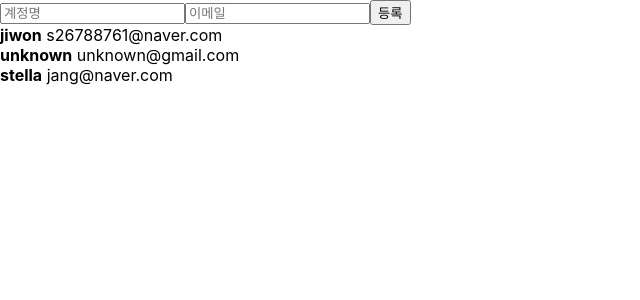
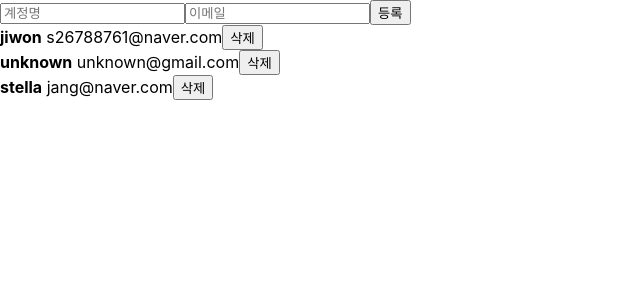
Before and after one commit to zwonlala/react_tutorial, a React (Create React App) app: page / in a window 1280 px wide. Shown: the top 300 px of the page, without its empty margins (0-640 px from the left). Built offline with nearby package versions, Linux system fonts and the light colour scheme.

Commit message:
15] 배열에 항목 제거하기 lecture 15 complete readme.md update

```diff
--- a/src/App.js
+++ b/src/App.js
@@ -59,6 +59,10 @@ function App() {
     nextId.current += 1; //기존 값에 1 추가
   }
 
+  const onRemove = id => {
+    setUsers(users.filter(user => user.id !== id));
+  }
+
 
 
   return (
@@ -69,7 +73,7 @@ function App() {
         onChange={onChange}
         onCreate={onCreate}
       />
-      <UserList users={users}/>
+      <UserList users={users} onRemove={onRemove}/>
     </>
   );
 }
--- a/src/UserList.js
+++ b/src/UserList.js
@@ -1,19 +1,21 @@
 import React from 'react';
 
-function User( { user }) {
+function User( { user, onRemove }) {
+    const { username, email, id } = user;
     return (
         <div>
-            <b>{user.username}</b> <span>{user.email}</span>
+            <b>{username}</b> <span>{email}</span>
+            <button onClick={() => onRemove(id)}>삭제</button>
         </div>
     );
 }
-function UserList({ users }) {
+function UserList({ users, onRemove }) {
 
     return (
         <div>
             {
                 users.map(
-                    user => <User user={user} key={user.id}/>
+                    user => <User user={user} key={user.id} onRemove={onRemove}/>
                 )
             }
         </div>
```
Also changed, not shown: 1 other file (tests, documents, lock files or other folders).
